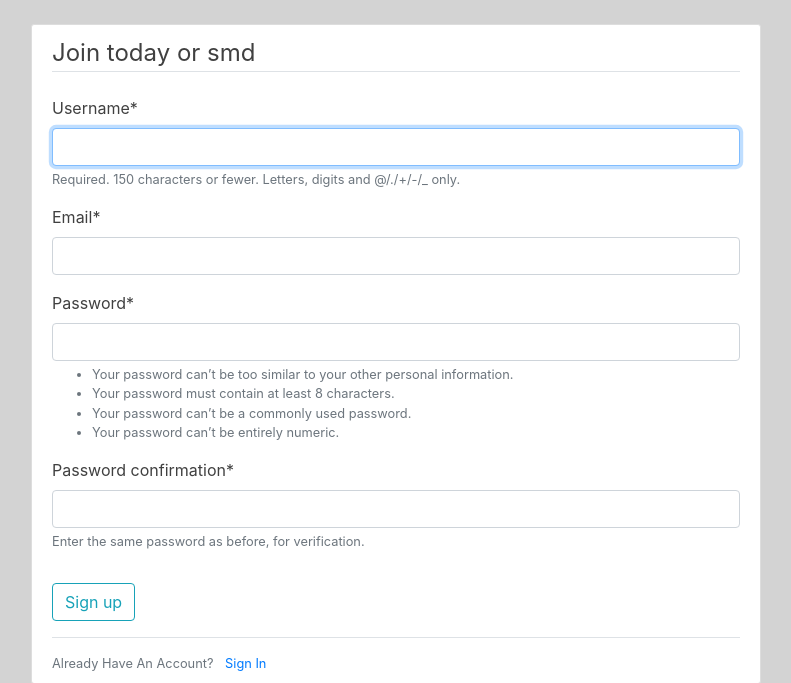
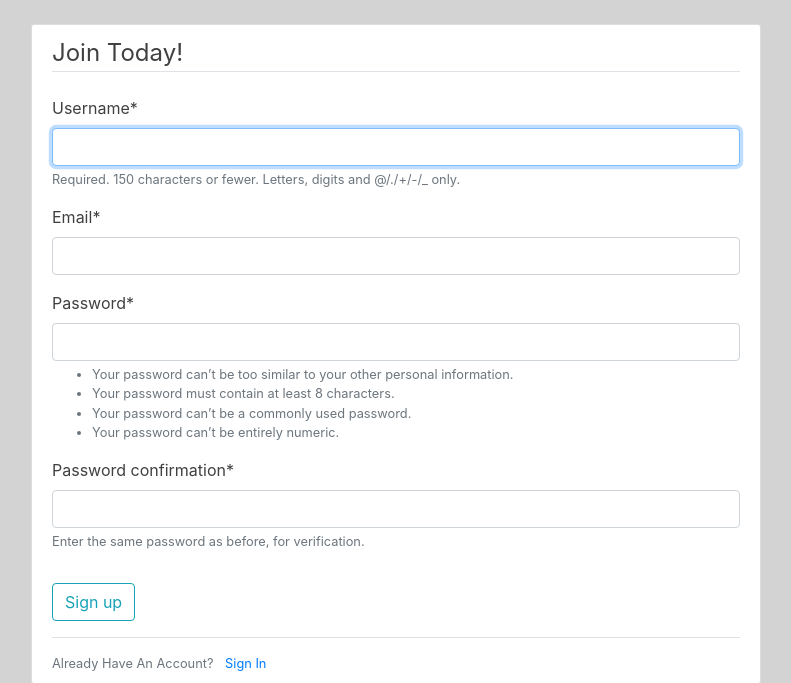
Before and after one commit to IshantThulla/Know-my-view, a Django app: page /register/ in a window 1280 px wide. Shown: the part 56-739 px from the top of the page, without its empty margins (54-845 px from the left). Run offline with Django 3.2, Linux system fonts and the light colour scheme; some libraries are stand-ins or nearby versions.

Commit message:
Update register.html

```diff
--- a/users/templates/users/register.html
+++ b/users/templates/users/register.html
@@ -5,7 +5,7 @@
         <form method="POST">
             {% csrf_token %}
             <fieldset class="form-group">
-                <legend class="border-bottom mb-4">Join today or smd</legend>
+                <legend class="border-bottom mb-4">Join Today!</legend>
                 {{ form|crispy }}
             </fieldset>
             <div class="form-group">
```
